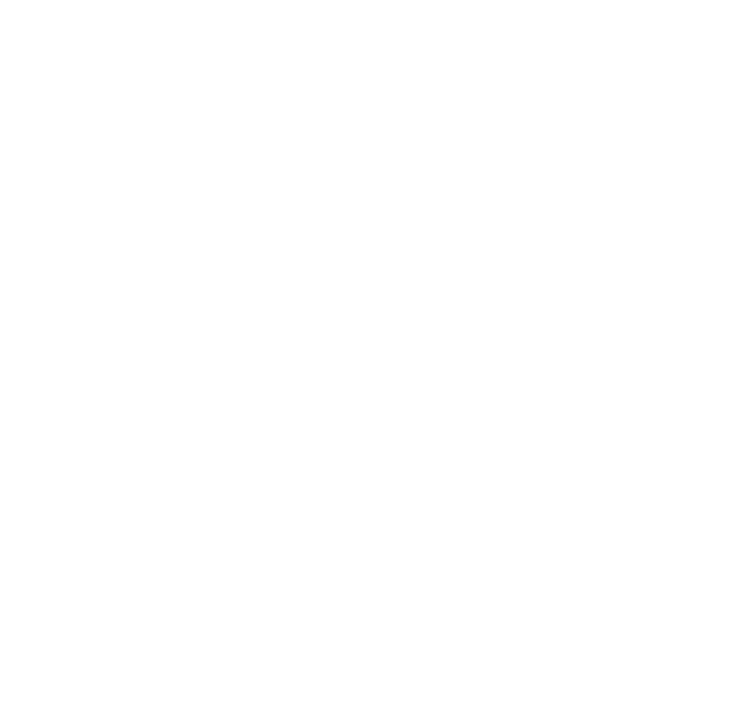
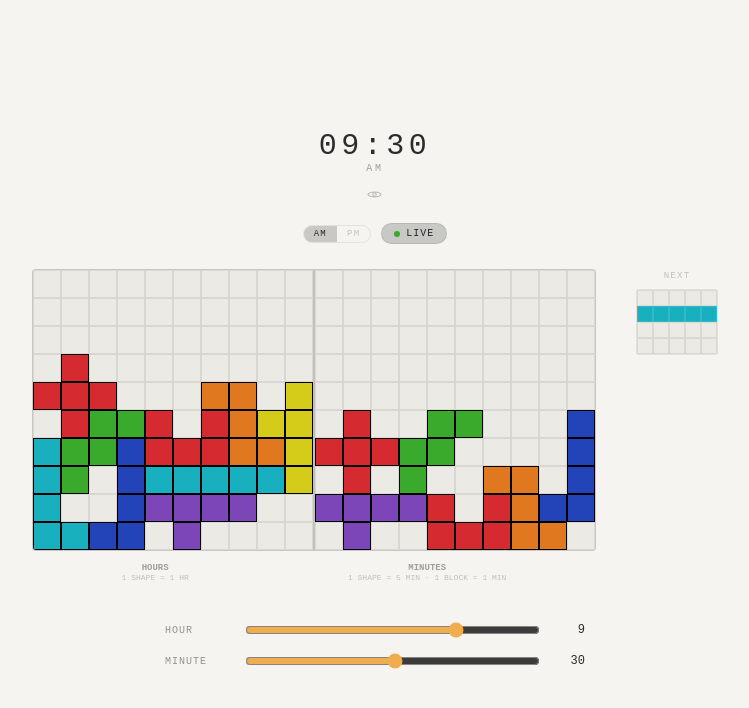
Before and after one commit to bhtrsdzcn/tetris-clock, a plain HTML site: page index.html in a window 1280 px wide. Shown: the whole page, without its empty margins (265-1014 px from the left). Drawn offline with Linux system fonts and the light colour scheme; the site is published under a folder, as on GitHub Pages, so addresses that start at the root find nothing.

Commit message:
Update index.html

```diff
--- a/index.html
+++ b/index.html
@@ -5,8 +5,8 @@
     <meta name="viewport" content="width=device-width, initial-scale=1.0" />
     <title>Tetris Clock</title>
     <meta name="description" content="A clock made of falling Tetris shapes" />
-    <script type="module" crossorigin src="/assets/index-cYfXRAoB.js"></script>
-    <link rel="stylesheet" crossorigin href="/assets/index-B83COkwp.css">
+    <script type="module" crossorigin src="assets/index-cYfXRAoB.js"></script>
+    <link rel="stylesheet" crossorigin href="assets/index-B83COkwp.css">
   </head>
   <body>
     <div id="root"></div>
```
